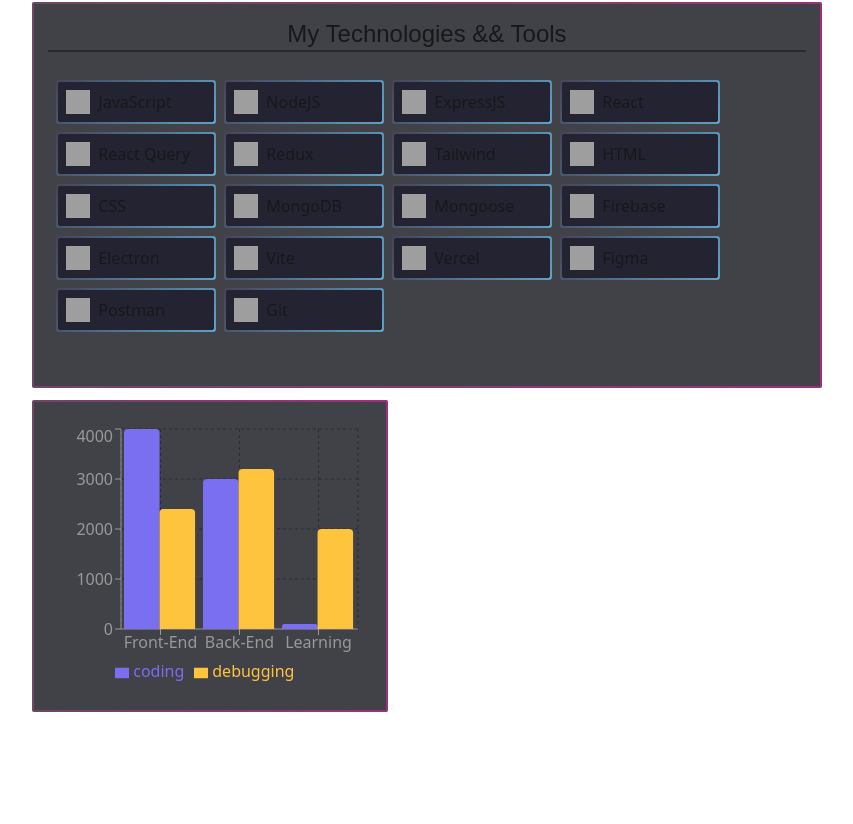
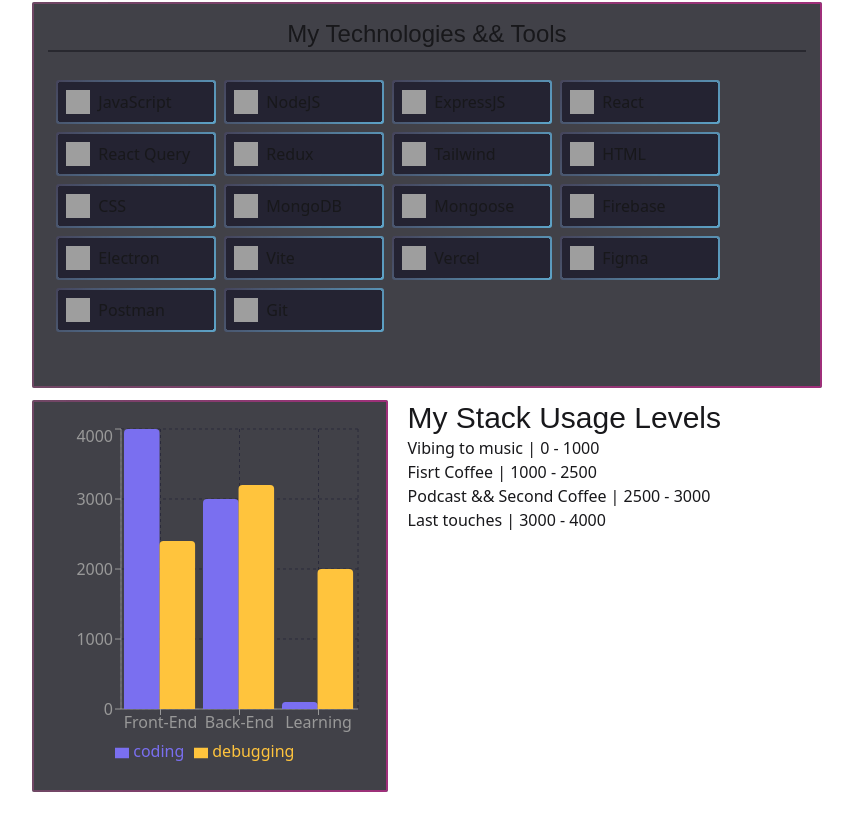
Before and after one commit to BeatrisRah/Portfolio, a React (Vite) app: page / in a window 1280 px wide. Shown: the part 1162-1986 px from the top of the page, without its empty margins (341-1194 px from the left). Before the commit the page ends 1932 px from the top, so only its background shows below. Built offline with nearby package versions, Linux system fonts and the light colour scheme; grey boxes are pictures that could not be loaded; a web font is replaced by a local one.

Commit message:
Tech Stack usage

```diff
--- a/src/sections/tech/BarChart.jsx
+++ b/src/sections/tech/BarChart.jsx
@@ -22,7 +22,7 @@
 
 export default function CustomBarChart() {
    return (
-    <div className="p-2 rounded-xl w-full h-70">
+    <div className="p-2 rounded-xl w-full h-90">
     <ResponsiveContainer width="100%" height="100%">
       <BarChart data={data} barGap={4}>
         <CartesianGrid strokeDasharray="3 3" stroke="#2a2a3a" />
--- a/src/sections/tech/Tech.jsx
+++ b/src/sections/tech/Tech.jsx
@@ -28,6 +28,7 @@
     return (
     <Element name="tech" className="min-h-screen w-10/12 mx-auto mt-30 bg-transparent p-8 flex flex-col gap-3">
         <Box
+        className="min-h-80"
         headther={{
             textPosition:'center',
             title:'My Technologies && Tools',
@@ -44,10 +45,20 @@
         </div>
 
         </Box>
-        <div>
+        <div className="flex gap-5">
             <Box className="w-[45%]">
                 <CustomBarChart />
             </Box>
+            <div>
+                <h1 className="text-3xl jersay">My Stack Usage Levels</h1>
+                <ul>
+                    <li>Vibing to music | 0 - 1000  </li>
+                    <li>Fisrt Coffee | 1000 - 2500 </li>
+                    <li>Podcast && Second Coffee | 2500 - 3000 </li>
+                    <li>Last touches | 3000 - 4000 </li>
+
+                </ul>
+            </div>
         </div>
     </Element>
     );
```
